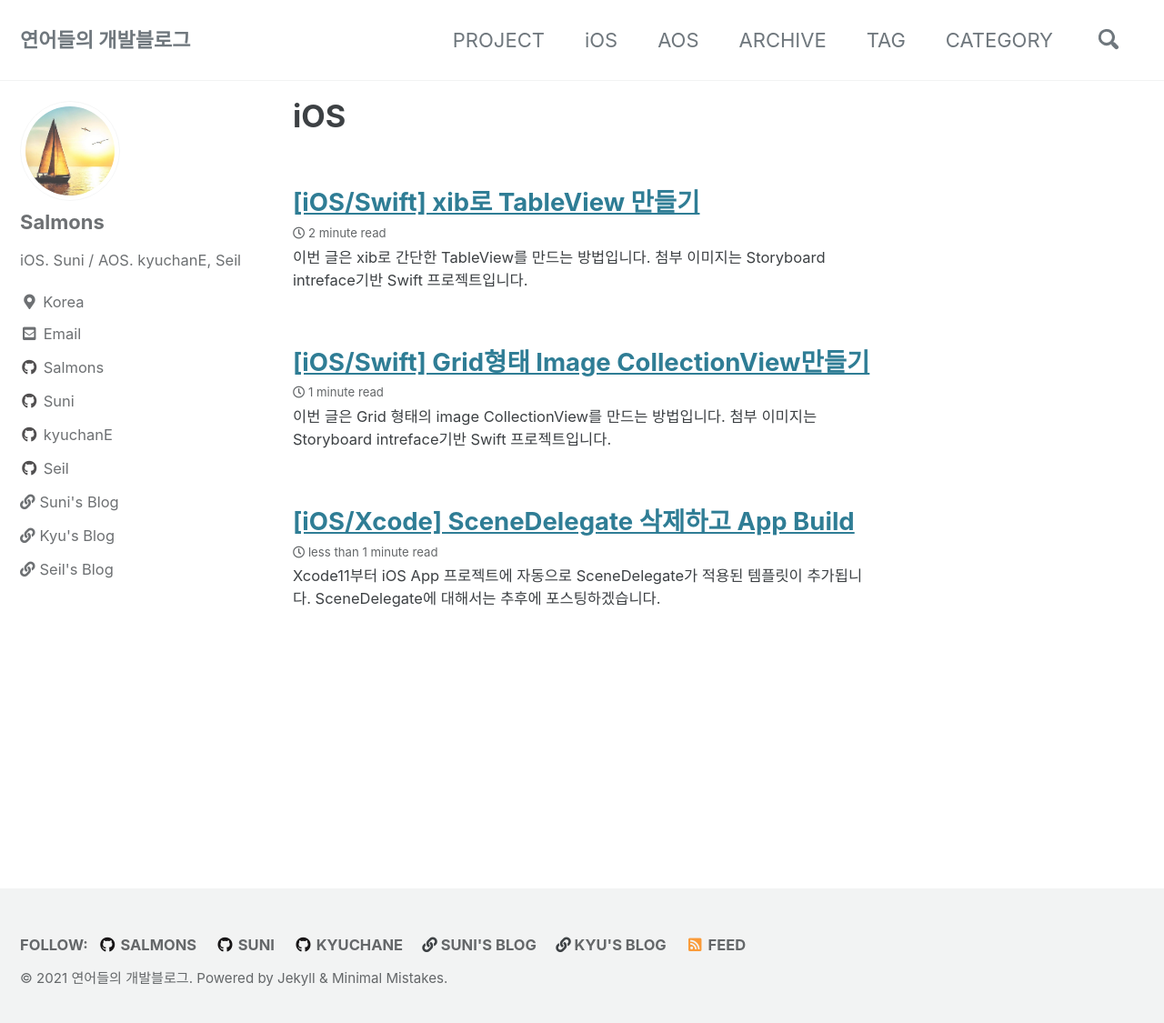
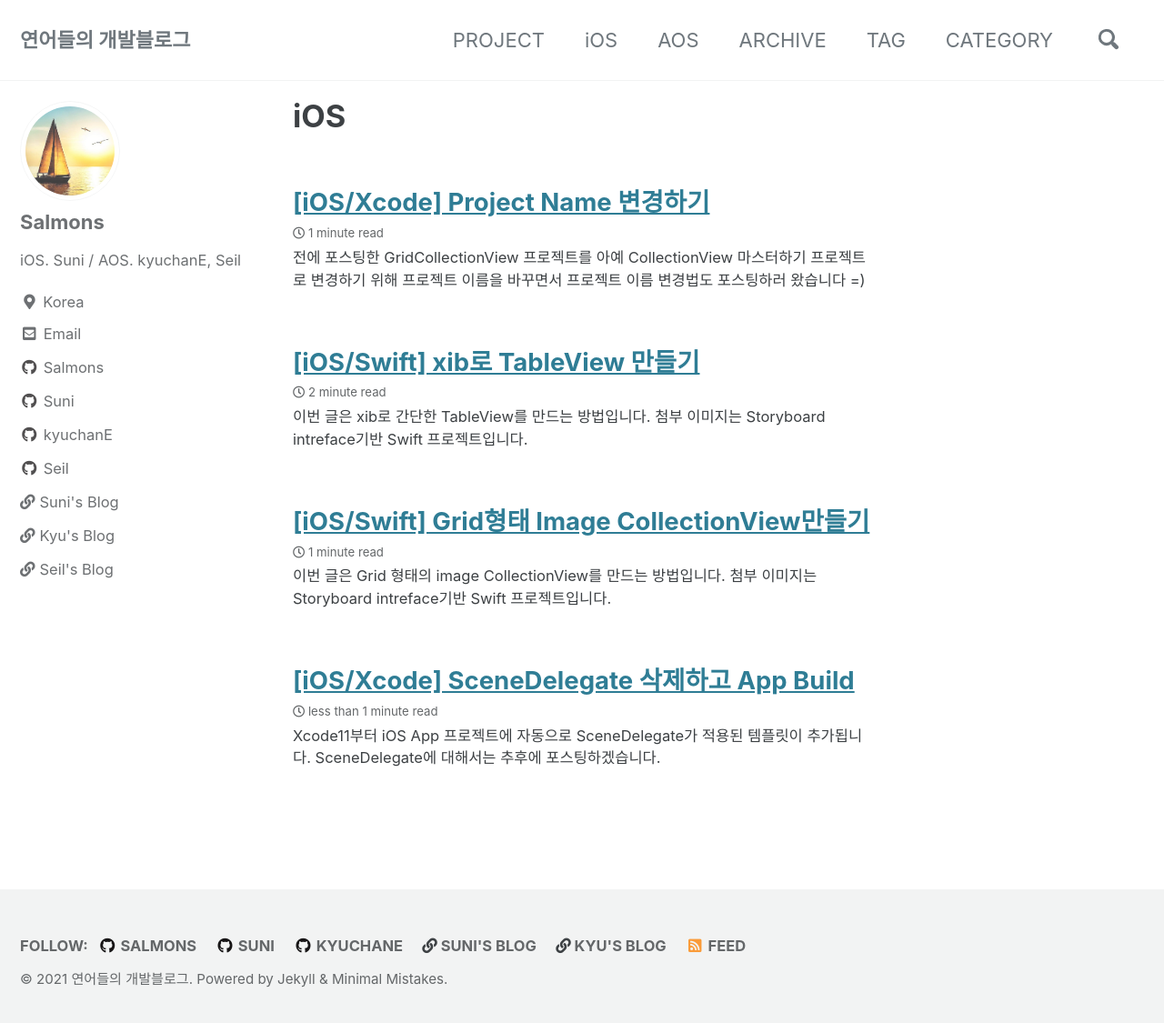
Before and after one commit to SalmonsDev/SalmonsDev.github.io, a Jekyll site: the page built from _pages/category-ios.md, in a window 1280 px wide and 1132 px high. Shown: the top 1125 px of the window at 91% size. Built offline with Jekyll 4.4.1, drawn with Linux system fonts in a browser that asks for light colours; cached includes are drawn as plain includes.

Commit message:
[Posting] "[Xcode] Project Name 변경하기"

```diff
--- a/_config.yml
+++ b/_config.yml
@@ -20,7 +20,7 @@ title                    : "연어들의 개발블로그"
 title_separator          : "-"
 subtitle                 : # site tagline that appears below site title in masthead
 name                     : "연어들의 개발블로그"
-description              : "Suni, kyuchanE, Seil"
+description              : "모바일 개발자들의 개발 일지"
 url                      : "https://salmonsdev.github.io"# the base hostname & protocol for your site e.g. "https://mmistakes.github.io"
 baseurl                  : # the subpath of your site, e.g. "/blog"
 repository               : "SalmonsDev/SalmonsDev.github.io"# GitHub username/repo-name e.g. "mmistakes/minimal-mistakes"
--- /dev/null
+++ b/_posts/2021-01-20-change-projectname.md
@@ -0,0 +1,111 @@
+---
+title: "[iOS/Xcode] Project Name 변경하기"
+header:
+  teaser: ""
+categories:
+  - iOS
+tags:
+  - iOS
+  - Xcode
+toc: true
+---
+
+전에 포스팅한 GridCollectionView 프로젝트를 아예 CollectionView 마스터하기 프로젝트로 변경하기 위해 프로젝트 이름을 바꾸면서 프로젝트 이름 변경법도 포스팅하러 왔습니다 =)
+
+## 이번 글은
+Xcode 프로젝트 이름을 변경하는 방법입니다.
+
+
+## 1. Project Navigator 수정
+
+![image-center]({{ site.url }}{{ site.baseurl }}/assets/images/suni/210120/change-projectname1.png){: .align-center}
+이름을 바꾸고자하는 프로젝트를 열어 왼쪽 Project Navigator에서 맨 위 파일을 클릭해줍니다.
+
+<br>
+![image-center]({{ site.url }}{{ site.baseurl }}/assets/images/suni/210120/change-projectname2.png){: .align-center}
+엔터를 치고, 원하는 이름으로 바꿔줍니다.
+저는 Grid를 빼고 "SNCollectionView"로 변경하였습니다.
+
+<br>
+![image-center]({{ site.url }}{{ site.baseurl }}/assets/images/suni/210120/change-projectname3.png){: .align-center}
+해당 화면이 뜨면 Rename을 클릭해줍니다.
+
+[ProjectName]Tests 와 [ProjectName]UITests 는 프로젝트에 Target으로 포함되어 있지 않으면 뜨지 않습니다 !
+{: .notice--primary}
+
+
+## 2. Manage Schemes 수정
+
+![image-center]({{ site.url }}{{ site.baseurl }}/assets/images/suni/210120/change-projectname5.png){: .align-center}
+Product -> Scheme -> Manage Scheme 을 클릭합니다.
+
+<br>
+![image-center]({{ site.url }}{{ site.baseurl }}/assets/images/suni/210120/change-projectname6.png){: .align-center}
+프로젝트 이름을 선택하고 엔터를 쳐줍니다.
+
+<br>
+![image-center]({{ site.url }}{{ site.baseurl }}/assets/images/suni/210120/change-projectname7.png){: .align-center}
+수정한 프로젝트 이름을 입력하고 엔터칩니다.
+
+<br>
+![image-center]({{ site.url }}{{ site.baseurl }}/assets/images/suni/210120/change-projectname8.png){: .align-center}
+이름이 바뀐것을 확인하면 Close 버튼을 클릭합니다.
+
+이제 프로젝트를 종료하고 프로젝트가 있는 Finder를 열어줍니다.
+
+## 3. Finder 수정
+
+![image-center]({{ site.url }}{{ site.baseurl }}/assets/images/suni/210120/change-projectname9.png){: .align-center}
+프로젝트가 있는 Finder에서 이름이 바뀌지 않은 폴더 이름들을 바꿔줍니다.
+
+다시 프로젝트를 열어줍니다.
+
+
+## 4. Project 수정
+
+![image-center]({{ site.url }}{{ site.baseurl }}/assets/images/suni/210120/change-projectname10.png){: .align-center}
+프로젝트로 돌아오면 이러한 빨간 글씨를 볼 수 있습니다.
+저 폴더를 눌러줍니다.
+
+<br>
+![image-center]({{ site.url }}{{ site.baseurl }}/assets/images/suni/210120/change-projectname11.png){: .align-center}
+오른쪽 File inspector에서 폴더 이름을 수정하고, ![image]({{ site.url }}{{ site.baseurl }}/assets/images/suni/icon/icon-folder.png) 를 클릭합니다.
+
+<br>
+![image-center]({{ site.url }}{{ site.baseurl }}/assets/images/suni/210120/change-projectname12.png){: .align-center}
+해당 안쪽 폴더를 선택해줍니다.
+
+<br>
+![image-center]({{ site.url }}{{ site.baseurl }}/assets/images/suni/210120/change-projectname13.png){: .align-center}
+Targets > 프로젝트 선택 > Build Settings > 'info.plist' 검색 > info.plist File 을 선택하고 엔터를 쳐줍니다.
+
+<br>
+![image-center]({{ site.url }}{{ site.baseurl }}/assets/images/suni/210120/change-projectname15.png){: .align-center}
+(변경된 프로젝트 이름)/info.plist 로 수정합니다.
+
+<br>
+이제 변경된 프로젝트 이름으로 빌드를 진행할 수 있습니다.
+
+## 5. Bundle Identifier 수정
+
+빌드 오류가 발생하지 않지만, 저는 Bundle ID를 맞추어 주었습니다.
+
+![image-center]({{ site.url }}{{ site.baseurl }}/assets/images/suni/210120/change-projectname-tip.png){: .align-center}
+Targets > 프로젝트 선택 > General > Bundle Identifier 수정
+
+<br><br>
+
+[ProjectName]Tests 와 [ProjectName]UITests 수정도 프로젝트 이름 수정과 같은 방법으로 해주시면 됩니다!
+{: .notice--primary}
+
+<br><br>
+**참고**<br>
+[iOS ) Xcode 프로젝트 이름 바꾸는 방법](https://zeddios.tistory.com/286)
+
+<br><br>
+<figure style="width: 100px" class="align-center">
+<a href="https://sunidev.github.io/">
+  <img href="https://sunidev.github.io/" src="{{ site.url }}{{ site.baseurl }}/assets/images/suni/profile.png" alt="">
+  <figcaption align="center">Suni</figcaption>
+  </a>
+</figure>
```
Also changed, not shown: assets/images/suni/210120/change-projectname-tip.png (added), assets/images/suni/210120/change-projectname1.png (added), assets/images/suni/210120/change-projectname10.png (added), assets/images/suni/210120/change-projectname11.png (added), assets/images/suni/210120/change-projectname12.png (added), assets/images/suni/210120/change-projectname13.png (added), assets/images/suni/210120/change-projectname15.png (added), assets/images/suni/210120/change-projectname2.png (added), assets/images/suni/210120/change-projectname3.png (added), assets/images/suni/210120/change-projectname4.png (added), assets/images/suni/210120/change-projectname5.png (added), assets/images/suni/210120/change-projectname6.png (added), assets/images/suni/210120/change-projectname7.png (added), assets/images/suni/210120/change-projectname8.png (added), 2 more files, 2 other files.
